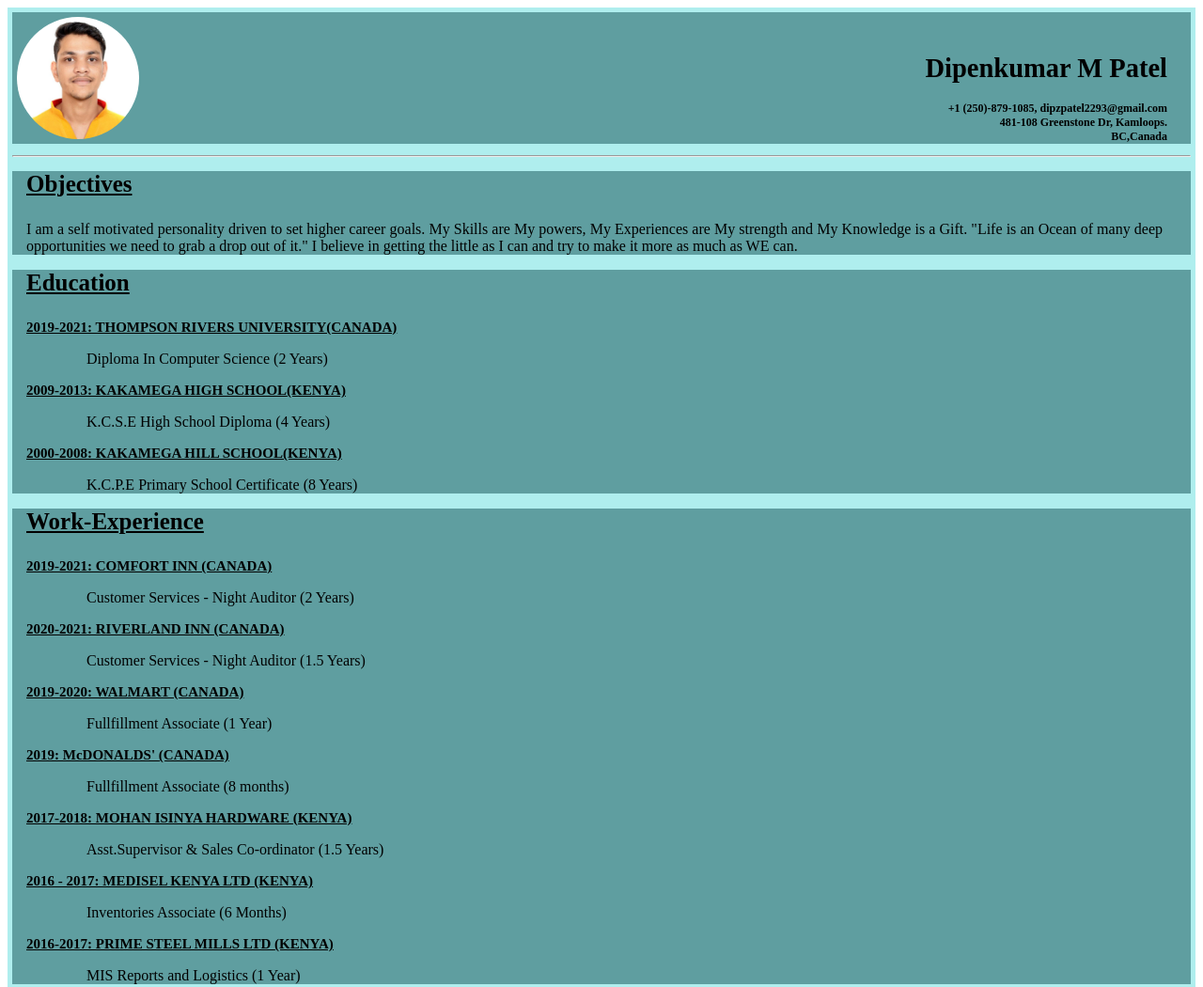
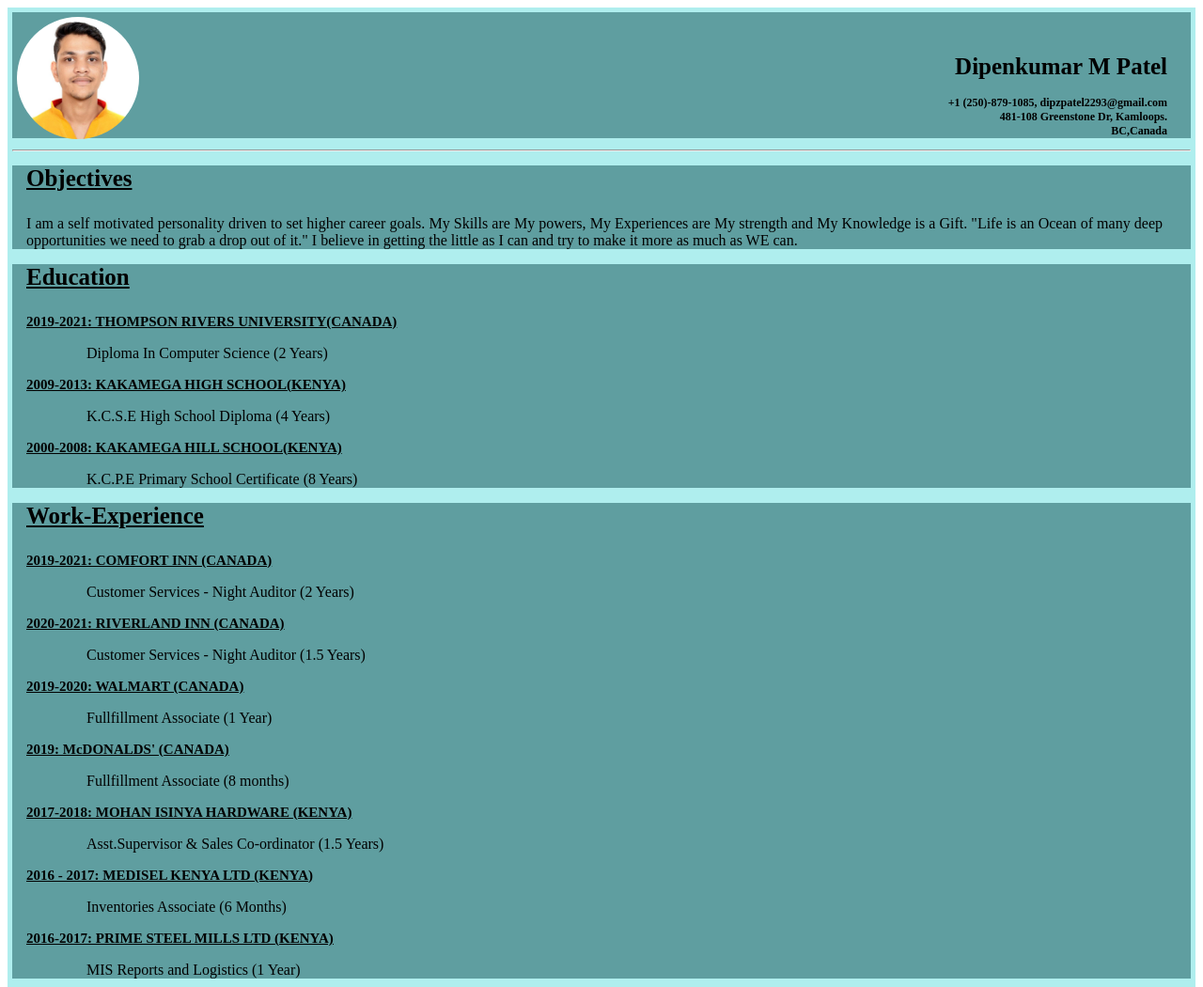
Before and after one commit to Dipenkumar2293/MyResmue, a plain HTML site: page index.html in a window 1280 px wide. Shown: the top 1050 px of the page at 94% size. Drawn offline with Linux system fonts and the light colour scheme.

Commit message:
Update index.html

```diff
--- a/index.html
+++ b/index.html
@@ -9,7 +9,7 @@
 		<div class ="myInformation" style="background-color:paleturquoise;height:inherit;padding: 5px; width:auto;">
 			<div class="myPic" style="background-color:cadetblue;">
 				 <img src="myimage_img.jpeg" height="130px" width="130px" alt="Dipz" style="border-radius:50%;margin: 5px; ">
-				 <h1 style="text-align:right; padding-right:25px; margin-top: -100px;font-size: 28.5px;">Dipenkumar M Patel</h1>
+				 <h1 style="text-align:right; padding-right:25px; margin-top: -100px;font-size: 25px;">Dipenkumar M Patel</h1>
 				 <div class="details" style="text-align: right;padding-right: 25px; ">
 					 <p style="font-size: 12px;font-weight:600;">+1 (250)-879-1085, dipzpatel2293@gmail.com<br>
 				 	  &emsp; &emsp;&emsp;&emsp;&nbsp;481-108 Greenstone Dr, Kamloops.<br>
```
